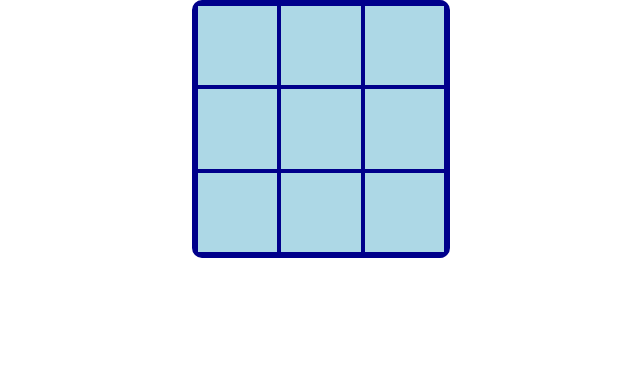
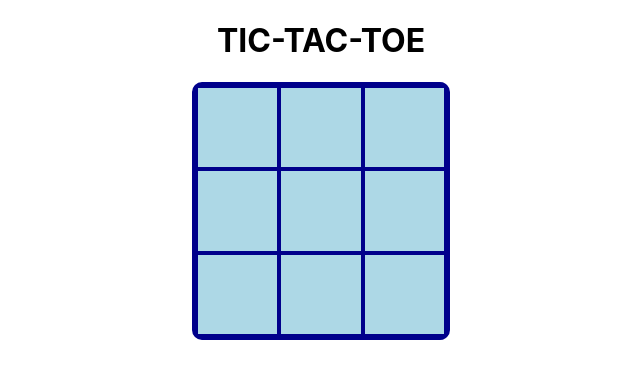
Before and after one commit to mahadihasanjoy95/tic-toc-defense, a React (Create React App) app: page / in a window 1280 px wide. Shown: the top 378 px of the page, without its empty margins (319-959 px from the left). Built offline with nearby package versions, Linux system fonts and the light colour scheme.

Commit message:
COMPLETE COMMIT SOMETHING NEED TO FURNISH

```diff
--- a/src/App.js
+++ b/src/App.js
@@ -4,6 +4,7 @@ import ButtonData from "./ButtonData";
 function App() {
     const {winningPatterns, winningPatternsNext} = ButtonData
     return (<div className="App">
+        <h1> TIC-TAC-TOE</h1>
         <Board winningPatterns = {winningPatterns} winningPatternsNext={winningPatternsNext}/>
     </div>);
 }
```
Also changed, not shown: src/components/Board.jsx (+14 -2 lines).
